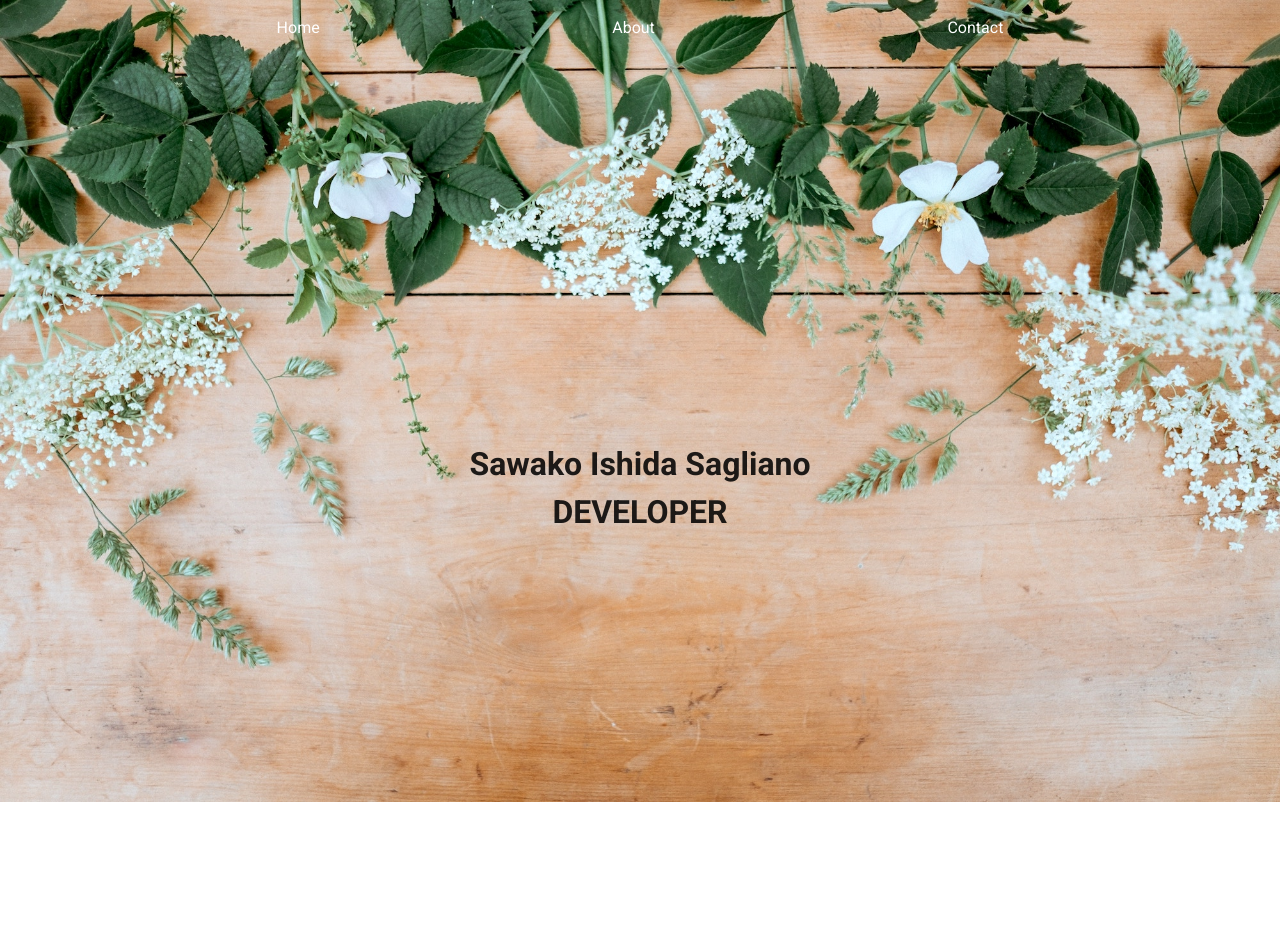
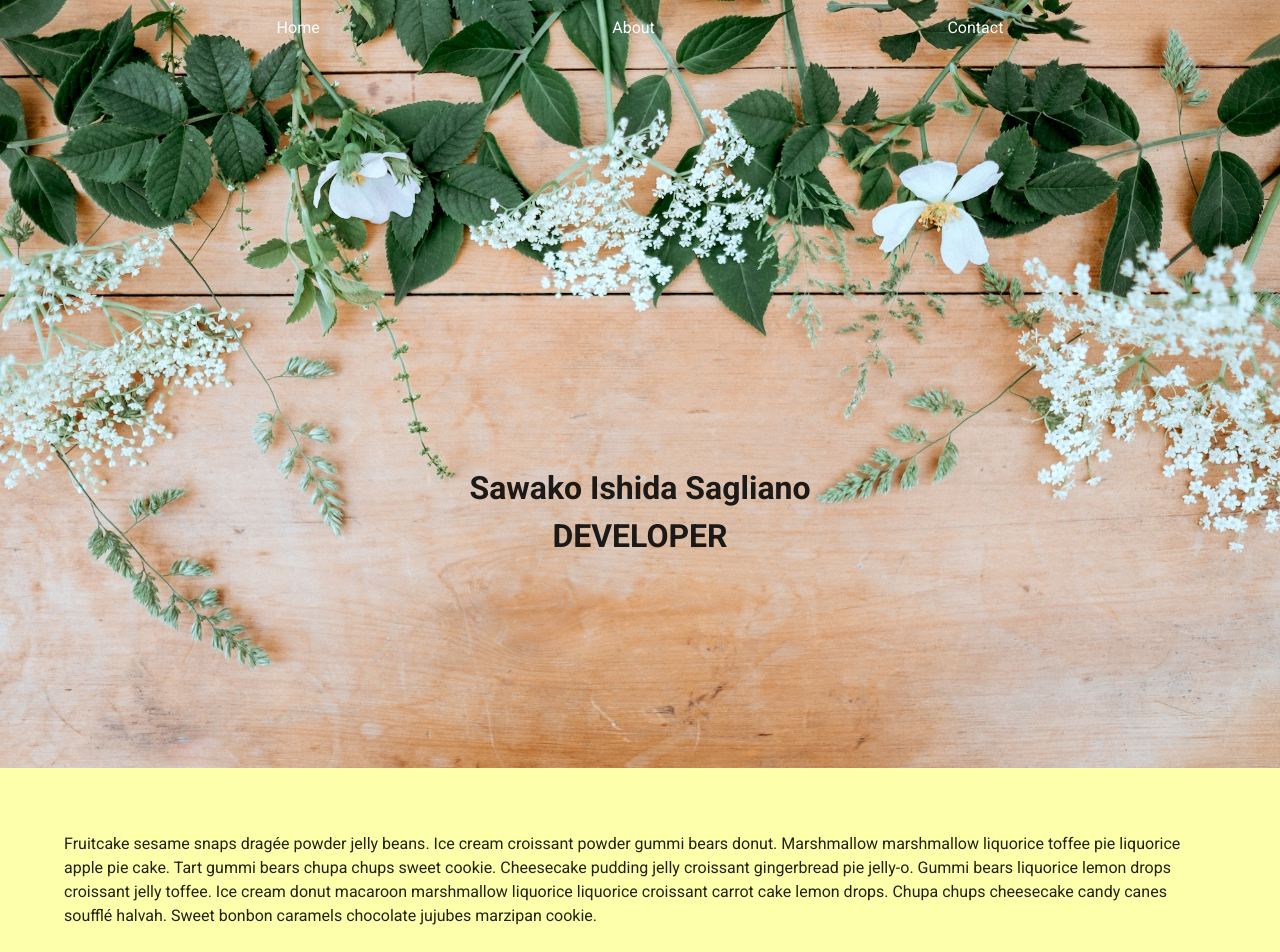
Before and after one commit to ishidas/portfolio2020, a Nuxt app: page /home in a window 1280 px wide. Shown: the top 952 px of the page. Before the commit the page ends 802 px from the top, so only its background shows below. Built offline with nearby package versions, Linux system fonts and the light colour scheme.

Commit message:
fixing layout and breakpoints

```diff
--- a/assets/variables.scss
+++ b/assets/variables.scss
@@ -3,7 +3,13 @@
 // The variables you want to modify
 // $font-size-root: 20px;
 $font-h1-color: white;
-
+html {
+    scroll-behavior: smooth;
+}
+html, main {
+    width: 100%;
+    height: auto;
+}
 h1 {
     color: $font-h1-color;
 }
@@ -30,10 +36,7 @@ h1 {
 
 @media only screen and (min-width: 768px) {
 /* For desktop: */
-.col-1 {
-    width: 8.33%;
-}
-
+.col-1 {width: 8.33%;}
 .col-2 {width: 16.66%;}
 .col-3 {width: 25%;}
 .col-4 {width: 33.33%;}
--- a/components/topNav.vue
+++ b/components/topNav.vue
@@ -1,5 +1,5 @@
 <template>
-    <nav>
+    <nav ref="navigation">
         <router-link
             v-for="(item, index) in items"
             :key="index"
@@ -32,6 +32,13 @@
                 ],
             }
         },
+        mounted() {
+            if (process.client) {
+                this.$window
+                console.log('nav', this.$refs.navigation);
+
+            }
+        }
     }
 </script>
 
--- a/pages/home.vue
+++ b/pages/home.vue
@@ -2,6 +2,9 @@
     <div class="home col-12 col-s-12">
         <img :src="imageUrl" alt="Photo by Annie Spratt on Unsplash" />
         <h1>{{title}}<br>{{subTitle}}</h1>
+        <section>
+            <p>{{intro}}</p>
+        </section>
     </div>
 </template>
 
@@ -12,6 +15,7 @@
                 title: 'Sawako Ishida Sagliano',
                 subTitle: 'DEVELOPER',
                 imageUrl: './annie-spratt-OWq8w3BYMFY-unsplash.jpg',
+                intro: 'Fruitcake sesame snaps dragée powder jelly beans. Ice cream croissant powder gummi bears donut. Marshmallow marshmallow liquorice toffee pie liquorice apple pie cake. Tart gummi bears chupa chups sweet cookie. Cheesecake pudding jelly croissant gingerbread pie jelly-o. Gummi bears liquorice lemon drops croissant jelly toffee. Ice cream donut macaroon marshmallow liquorice liquorice croissant carrot cake lemon drops. Chupa chups cheesecake candy canes soufflé halvah. Sweet bonbon caramels chocolate jujubes marzipan cookie.'
             }
         },
     }
@@ -21,11 +25,26 @@
     .home {
         display: flex;
         height: 750px;
+        flex-wrap: wrap;
         img {
             position: absolute;
+            max-width: 100%;
+        }
+        h1 {
+            width: 100%;
+            margin-top: 7rem;
+            text-align: center;
+            z-index: 1;
+        }
+        section {
+            width: 100%;
+            height: 68vh;
             z-index: 0;
-            max-width: 100%;
-            height: auto;
+            background-color: #feffab;
+            p {
+                width: 90vw;
+                margin: 5vw auto;
+            }
         }
     }
 
@@ -33,20 +52,12 @@
         width: 100%;
         padding: 0;
          .home {
-            display: flex;
             height: 600px;
-            img {
-                position: absolute;
+
+                h1 {
+                    margin-top: 8rem;
                     z-index: 0;
-                max-width: 100%;
-                height: auto;
                 }
-        }
-        h1 {
-                text-align: center;
-                z-index: 0;
-                width: 100%;
-                margin-top: 8rem;
             }
     }
 
@@ -56,10 +67,11 @@
             width: 100%;
             padding: 0;
             h1 {
-                    text-align: center;
+                margin-top: 13rem;
                 z-index: 0;
-                    width: 100%;
-                    margin-top: 30vh;
+            }
+            section {
+                height: 40vh;
             }
         }
     }
@@ -70,10 +82,44 @@
             width: 100%;
             padding: 0;
             h1 {
-                    text-align: center;
+                margin-top: 20rem;
+                margin-bottom: 3rem;
                 z-index: 0;
+            }
+            section {
+                height: 35vh;
+            }
+        }
+
+    }
+    @media only screen and (min-width: 900px) {
+        /* For desktop: */
+        .col-12 {
             width: 100%;
-                    margin-top: 55vh;
+            padding: 0;
+            h1 {
+                margin-top: 22rem;
+                margin-bottom: 6rem;
+                z-index: 0;
+            }
+            section {
+                height: 35vh;
+            }
+        }
+
+    }
+    @media only screen and (min-width: 1250px) {
+        /* For desktop: */
+        .col-12 {
+            width: 100%;
+            padding: 0;
+            h1 {
+                margin-top: 29rem;
+                margin-bottom: 13rem;
+                z-index: 0;
+            }
+            section {
+                height: 35vh;
             }
         }
 
```
Lines whose indentation alone changed are shown as unchanged.
